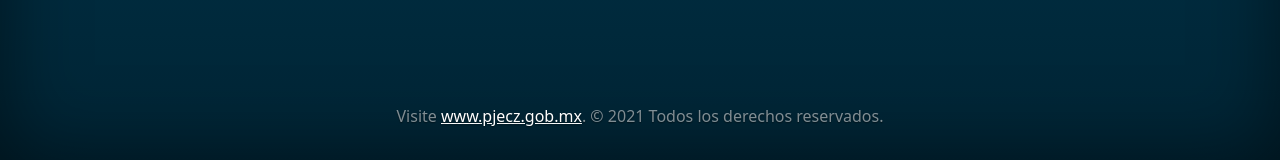
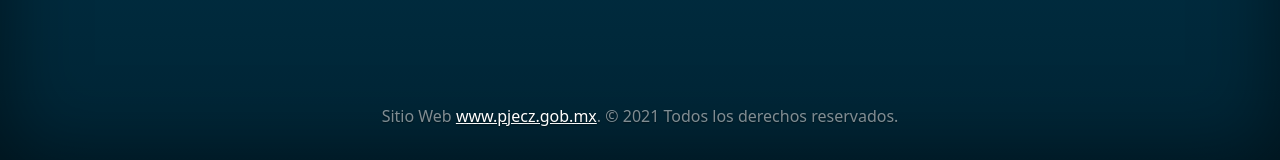
Before and after one commit to PJECZ/pjecz-justicia-digital, a Flask app: page /contact in a window 1280 px wide. Shown: the part 640-800 px from the top of the page. Run offline with Flask 2, Linux system fonts and the light colour scheme; some libraries are stand-ins or nearby versions.

Commit message:
Cambie el mensaje del pie.

```diff
--- a/justicia_digital/templates/layouts/base.jinja2
+++ b/justicia_digital/templates/layouts/base.jinja2
@@ -43,7 +43,7 @@
 
         <footer class="mt-auto text-white-50 text-center">
             <p class="mt-3">
-                Visite <a class="text-white" href="https://www.pjecz.gob.mx/" target="_blank">www.pjecz.gob.mx</a>.
+                Sitio Web <a class="text-white" href="https://www.pjecz.gob.mx/" target="_blank">www.pjecz.gob.mx</a>.
                 © 2021 Todos los derechos reservados.
             </p>
         </footer>
```
